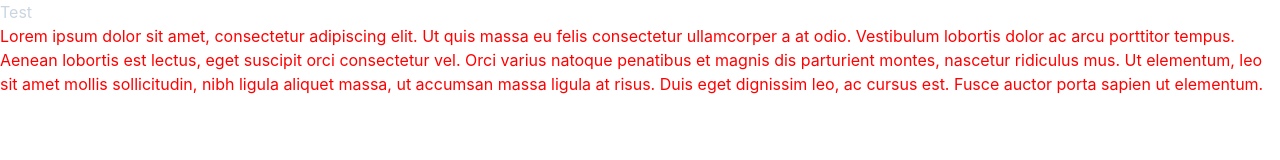
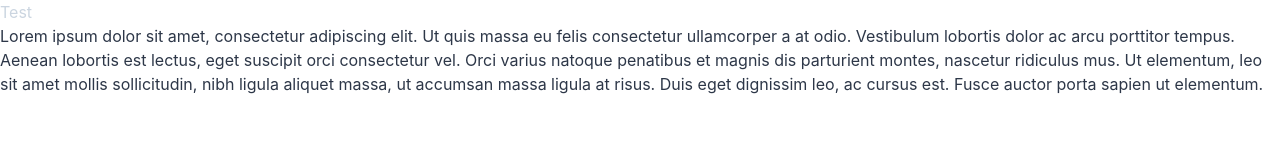
Before and after one commit to madebyshape/tailwind-css, a website: page web/index.html in a window 1280 px wide. Drawn offline with Linux system fonts and the light colour scheme.

Commit message:
Added base mixins and new utilities

```diff
--- a/web/assets/scss/app.scss
+++ b/web/assets/scss/app.scss
@@ -4,6 +4,7 @@
 
 @import 'utilities/*'; // Needs to go above other imports, just incase these are being @apply.
 
+@import 'mixins/*';
 @import 'base';
 @import 'components/*';
 @import 'blocks/*';
--- a/web/assets/scss/base.scss
+++ b/web/assets/scss/base.scss
@@ -1,19 +1,45 @@
+// Body
+
 html,
 body {
    @apply
       text-base
       text-gray-800;
+
    -webkit-font-smoothing: antialiased;
    -moz-osx-font-smoothing: grayscale;
    text-rendering: optimizeLegibility;
 }
 
+// Links
+
 a {
    @apply transition;
 }
+
+// Selection
 
 ::selection {
    @apply
       text-white
       bg-primary-500;
 }
+
+// FOUT fix
+
+.wf-loading {
+   visibility: hidden;
+}
+
+.wf-active,
+.wf-inactive {
+   visibility: visible;
+}
+
+// Transitions
+
+* {
+   @media not all and (hover: none) {
+      transition: none;
+   }
+}
--- /dev/null
+++ b/web/assets/scss/components/alert.scss
@@ -0,0 +1,3 @@
+.alert {
+
+}
--- /dev/null
+++ b/web/assets/scss/components/button.scss
@@ -0,0 +1,3 @@
+.button {
+
+}
--- /dev/null
+++ b/web/assets/scss/components/form.scss
@@ -0,0 +1,3 @@
+.form {
+
+}
--- /dev/null
+++ b/web/assets/scss/mixins/font-face.scss
@@ -0,0 +1,22 @@
+$font-path: 'assets/fonts';
+
+@mixin font-face($family, $filename, $weight, $style) {
+
+   $weight: '400' !default;
+   $style: 'normal' !default;
+
+   @font-face {
+      font-family: "#{$family}";
+      src: url("#{$font-path}/#{$filename}.eot");
+      src: local("#{$family}"),
+           url("#{$font-path}/#{$filename}.eot?#iefix") format("embedded-opentype"),
+           url("#{$font-path}/#{$filename}.woff2") format("woff2"),
+           url("#{$font-path}/#{$filename}.woff") format("woff"),
+           url("#{$font-path}/#{$filename}.ttf") format("truetype"),
+           url("#{$font-path}/#{$filename}.svg##{$filename}") format("svg");
+      font-weight: $weight;
+      font-style: $style;
+      font-display: swap;
+   }
+
+}
--- /dev/null
+++ b/web/assets/scss/mixins/hover.scss
@@ -0,0 +1,7 @@
+@mixin hover {
+   @media not all and (hover: none) {
+      &:hover {
+         @content;
+      }
+   }
+}
--- /dev/null
+++ b/web/assets/scss/utilities/ratio.scss
@@ -0,0 +1,13 @@
+/**
+ * Use this directive to control where Tailwind injects the responsive
+ * variations of each utility.
+ *
+ * Use
+ * .sm:order-1
+ */
+
+@responsive {
+   .ratio {
+
+   }
+}
```
Also changed, not shown: README.md, web/assets/scss/components/component.scss (deleted), web/dist/app.css.
